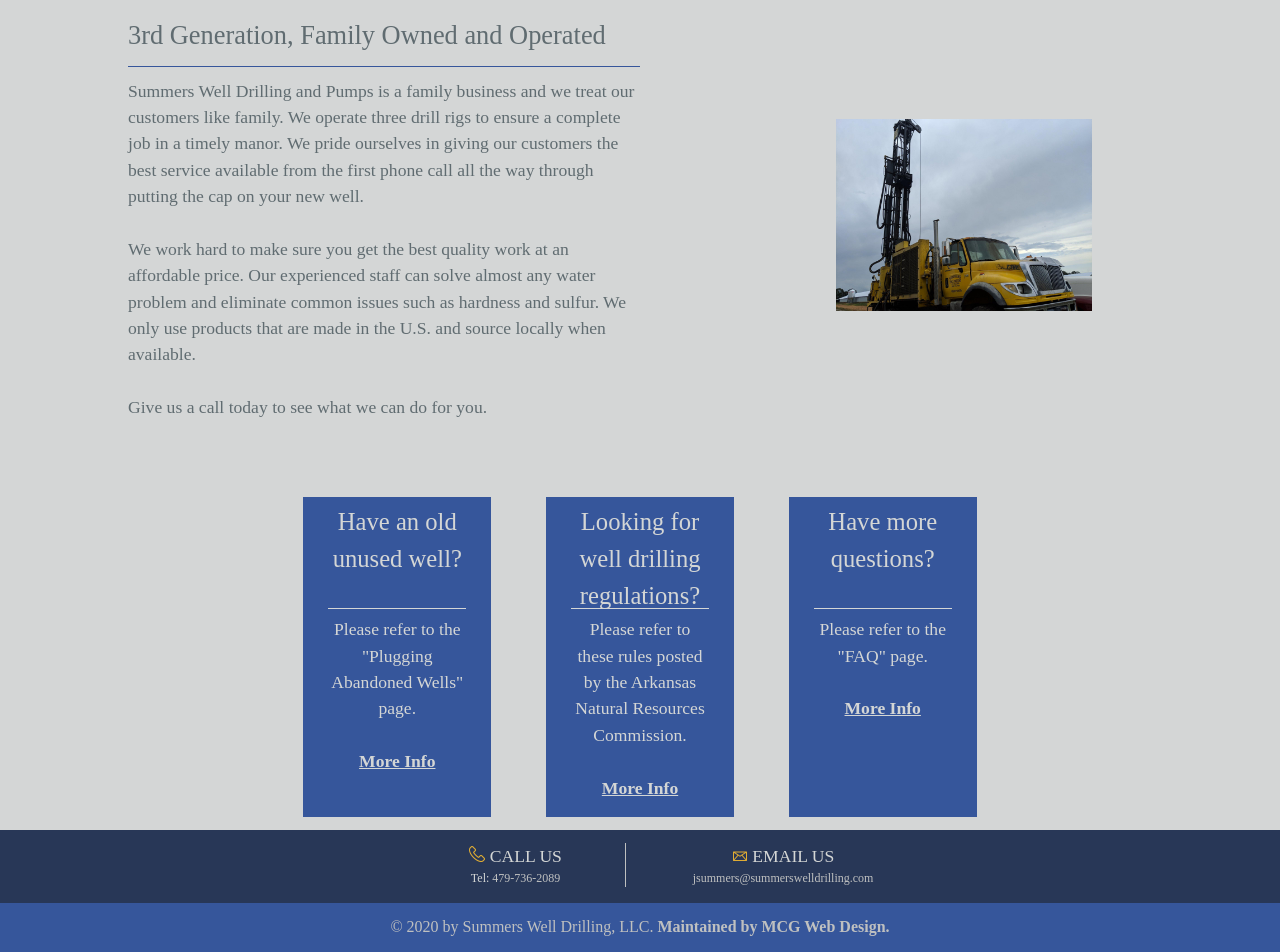
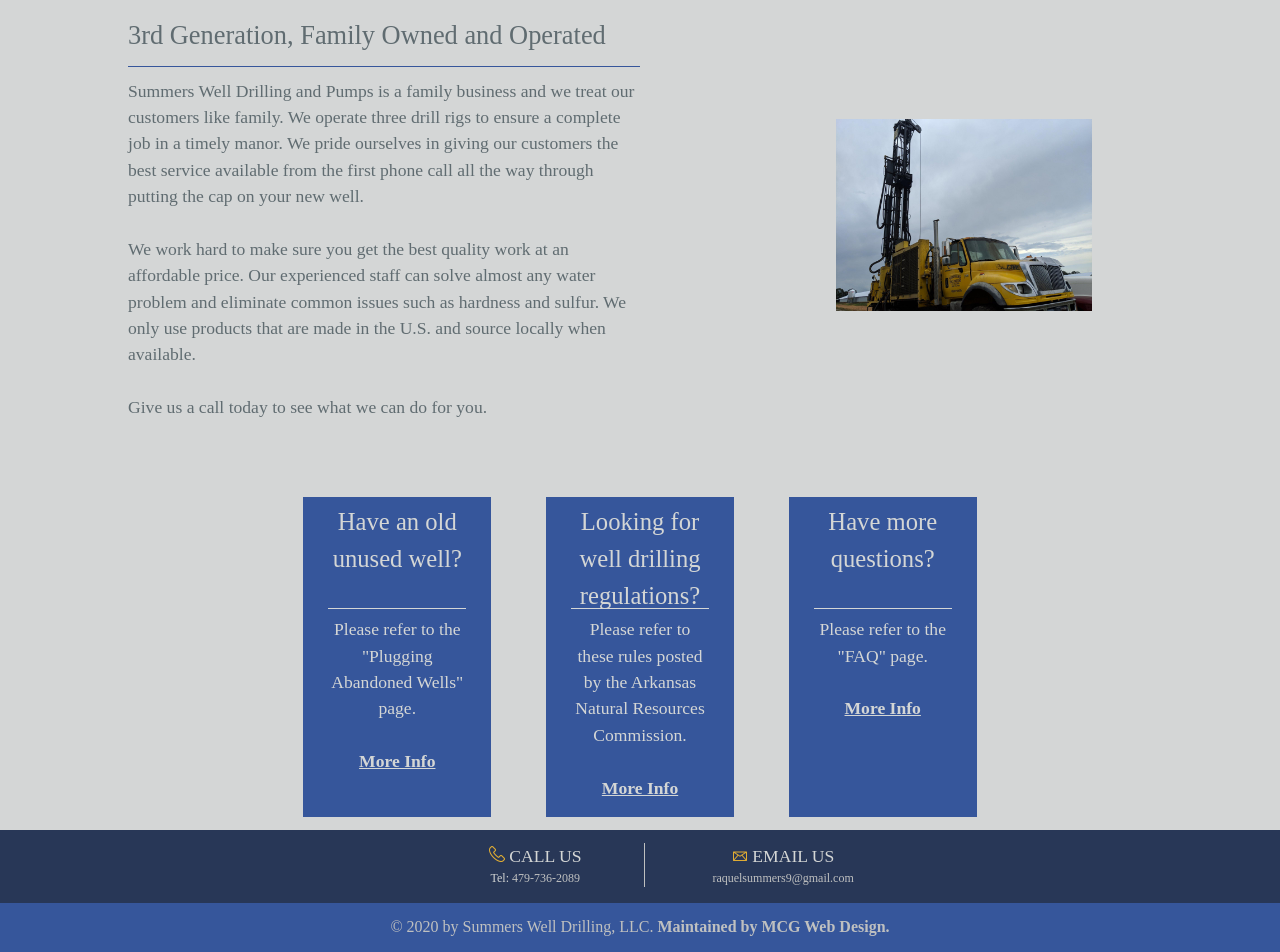
Before and after one commit to jamess999888/SummersDrilling, a Jekyll site: the page built from index.md, in a window 1280 px wide. Shown: the part 846-1798 px from the top of the page. Built offline with Jekyll 4.4.1, drawn with Linux system fonts in a browser that asks for light colours; our own code applies the rules of GitHub Pages for plain Markdown files.

Commit message:
updating email address

```diff
--- a/_layouts/default.html
+++ b/_layouts/default.html
@@ -89,7 +89,7 @@
                 <img src="{{ '/images/mailIcon.png' | relative_url }}">
                 EMAIL US
                 <span>
-                    <a href="mailto:jsummers@summerswelldrilling.com">jsummers@summerswelldrilling.com</a>
+                    <a href="mailto:raquelsummers9@gmail.com">raquelsummers9@gmail.com</a>
                 </span>
             </span>
         </footer>
```
Also changed, not shown: contactUs.md (+1 -1 lines).
